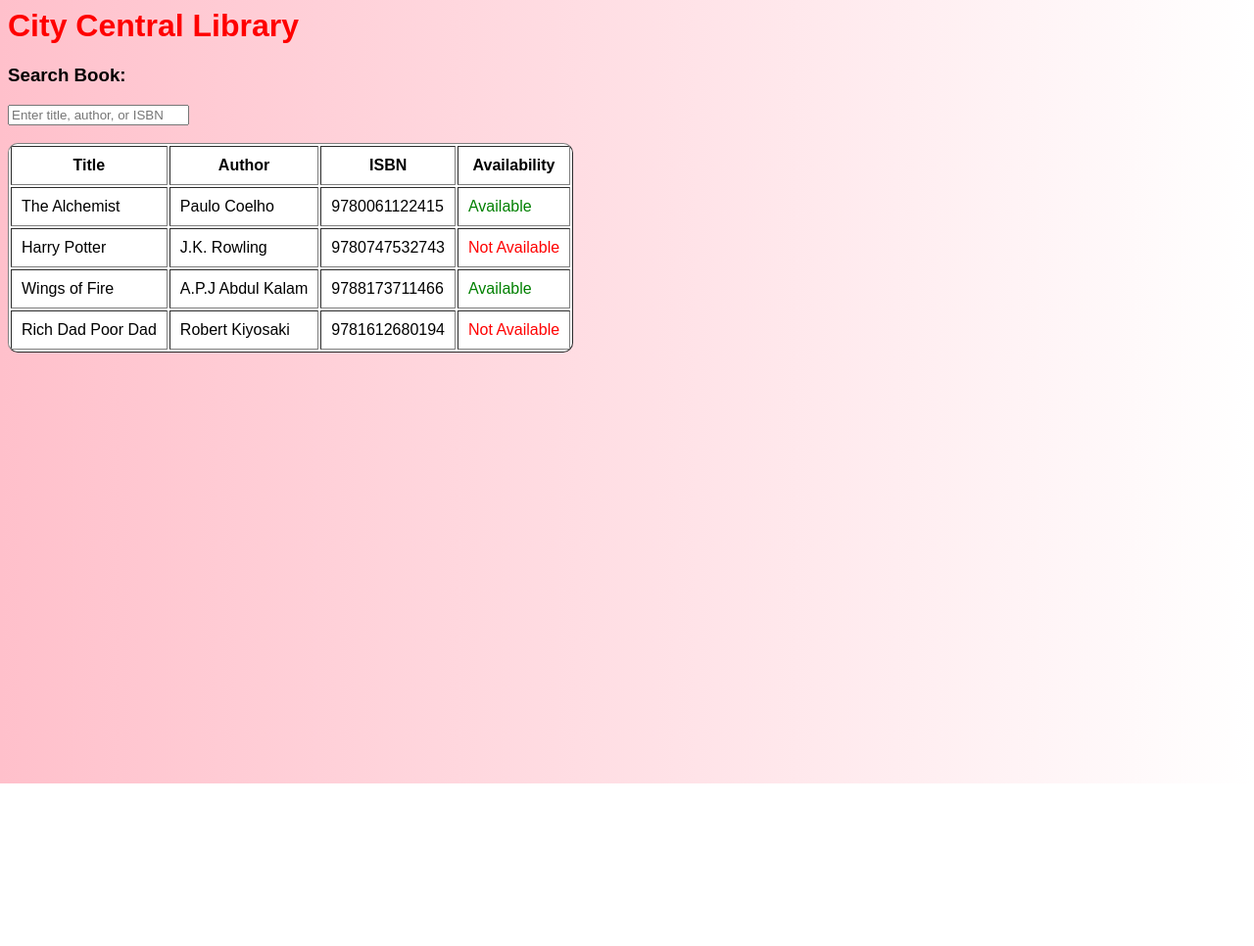
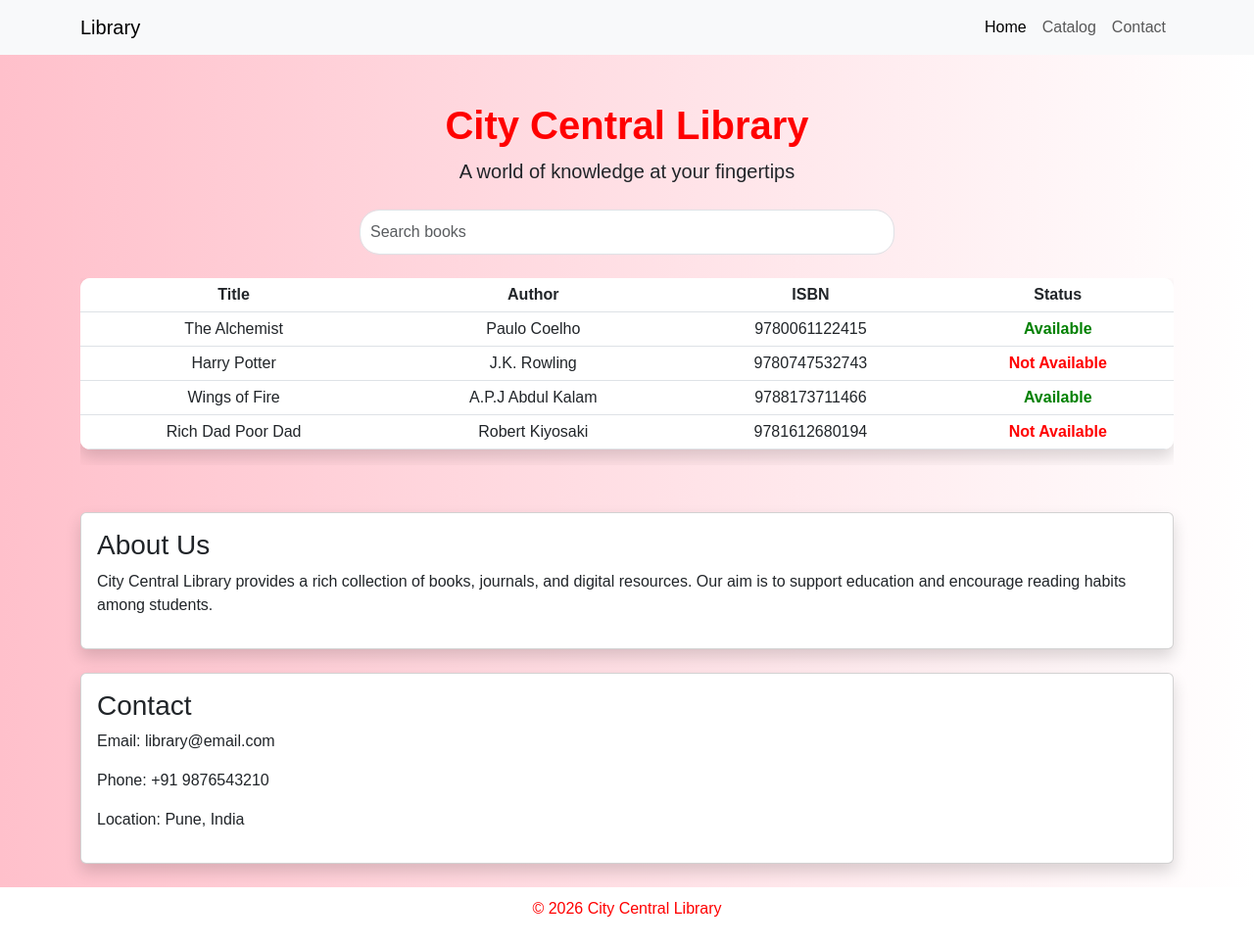
Before and after one commit to chinmayscse25-ai/index.html, a plain HTML site: page index.html in a window 1280 px wide. Shown: the whole page at 98% size. Before the commit the page ends 800 px from the top, so only its background shows below. Drawn offline with nearby package versions, Linux system fonts and the light colour scheme.

Commit message:
Update index.html

```diff
--- a/index.html
+++ b/index.html
@@ -1,55 +1,139 @@
 <html>
 <head>
+    <title>City Central Library</title>
+
+    <!-- Bootstrap CSS -->
+    <link href="https://cdn.jsdelivr.net/npm/bootstrap@5.3.0/dist/css/bootstrap.min.css" rel="stylesheet">
+
+    <!-- External CSS -->
     <link rel="stylesheet" href="style.css">
-    <title>City Central Library Catalog</title>
 </head>
 
 <body>
 
+<!-- Navbar -->
+<nav class="navbar navbar-expand-lg navbar-light bg-light">
+  <div class="container">
+
+    <!-- Brand -->
+    <a class="navbar-brand" href="#">Library</a>
+
+    <!-- Toggle button (for mobile) -->
+    <button class="navbar-toggler" type="button" data-bs-toggle="collapse" data-bs-target="#navbarNav">
+      <span class="navbar-toggler-icon"></span>
+    </button>
+
+    <!-- Menu items -->
+    <div class="collapse navbar-collapse" id="navbarNav">
+      <ul class="navbar-nav ms-auto">
+
+        <li class="nav-item">
+          <a class="nav-link active" href="#">Home</a>
+        </li>
+
+        <li class="nav-item">
+          <a class="nav-link" href="#">Catalog</a>
+        </li>
+
+        <li class="nav-item">
+          <a class="nav-link" href="#">Contact</a>
+        </li>
+
+      </ul>
+    </div>
+
+  </div>
+</nav>
+<!-- Hero Section -->
+<div class="container text-center mt-5">
     <h1>City Central Library</h1>
+    <p class="lead">A world of knowledge at your fingertips</p>
+</div>
 
-    <h3>Search Book:</h3>
-    <input type="text" placeholder="Enter title, author, or ISBN">
+<!-- Search Bar -->
+<div class="container mt-4">
+    <div class="row justify-content-center">
+        <div class="col-md-6">
+            <input type="text" class="form-control search-box" placeholder="Search books">
+        </div>
+    </div>
+</div>
 
-    <br><br>
-
-    <table border="1" cellpadding="10">
+<!-- Book Table -->
+<div class="container mt-4">
+    <div class="table-responsive">
+        <table class="table  table-hover text-center shadow">
+            <thead>
                 <tr>
                     <th>Title</th>
                     <th>Author</th>
                     <th>ISBN</th>
-            <th>Availability</th>
+                    <th>Status</th>
                 </tr>
+            </thead>
 
+            <tbody>
                 <tr>
                     <td>The Alchemist</td>
                     <td>Paulo Coelho</td>
                     <td>9780061122415</td>
-            <td><font color="green">Available</font></td>
+                    <td class="available">Available</td>
                 </tr>
 
                 <tr>
                     <td>Harry Potter</td>
                     <td>J.K. Rowling</td>
                     <td>9780747532743</td>
-            <td><font color="red">Not Available</font></td>
+                    <td class="not-available">Not Available</td>
                 </tr>
 
                 <tr>
                     <td>Wings of Fire</td>
                     <td>A.P.J Abdul Kalam</td>
                     <td>9788173711466</td>
-            <td><font color="green">Available</font></td>
+                    <td class="available">Available</td>
                 </tr>
 
                 <tr>
                     <td>Rich Dad Poor Dad</td>
                     <td>Robert Kiyosaki</td>
                     <td>9781612680194</td>
-            <td><font color="red">Not Available</font></td>
+                    <td class="not-available">Not Available</td>
                 </tr>
+            </tbody>
+        </table>
+    </div>
+</div>
 
-    </table>
+<!-- About Section -->
+<div class="container mt-5">
+    <div class="card about-card shadow">
+        <div class="card-body">
+            <h3>About Us</h3>
+            <p>
+                City Central Library provides a rich collection of books, journals, and digital resources.
+                Our aim is to support education and encourage reading habits among students.
+            </p>
+        </div>
+    </div>
+</div>
+
+<!-- Contact Section -->
+<div class="container mt-4 mb-4">
+    <div class="card contact-card shadow">
+        <div class="card-body">
+            <h3>Contact</h3>
+            <p>Email: library@email.com</p>
+            <p>Phone: +91 9876543210</p>
+            <p>Location: Pune, India</p>
+        </div>
+    </div>
+</div>
+
+<!-- Footer -->
+<footer class="text-center">
+    <p>© 2026 City Central Library</p>
+</footer>
 
 </body>
 </html>
```
Lines whose indentation alone changed are shown as unchanged.
